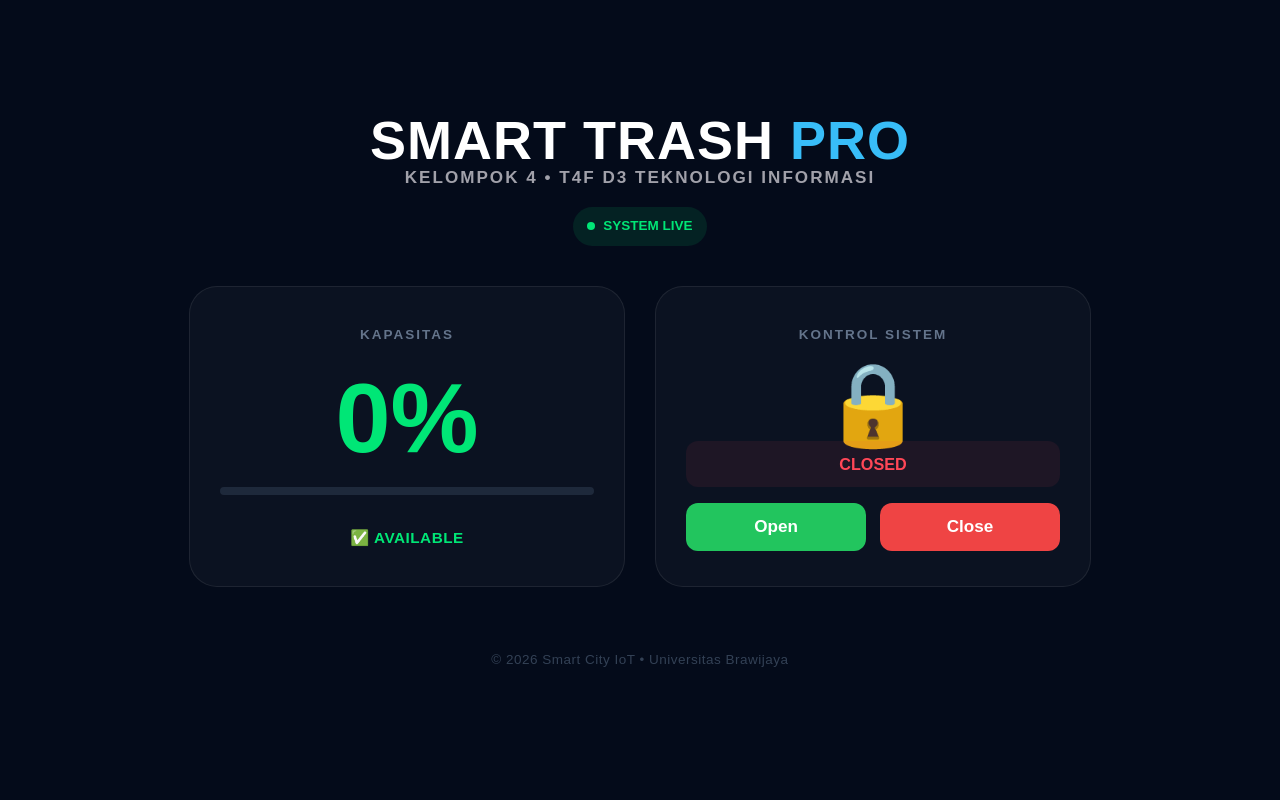
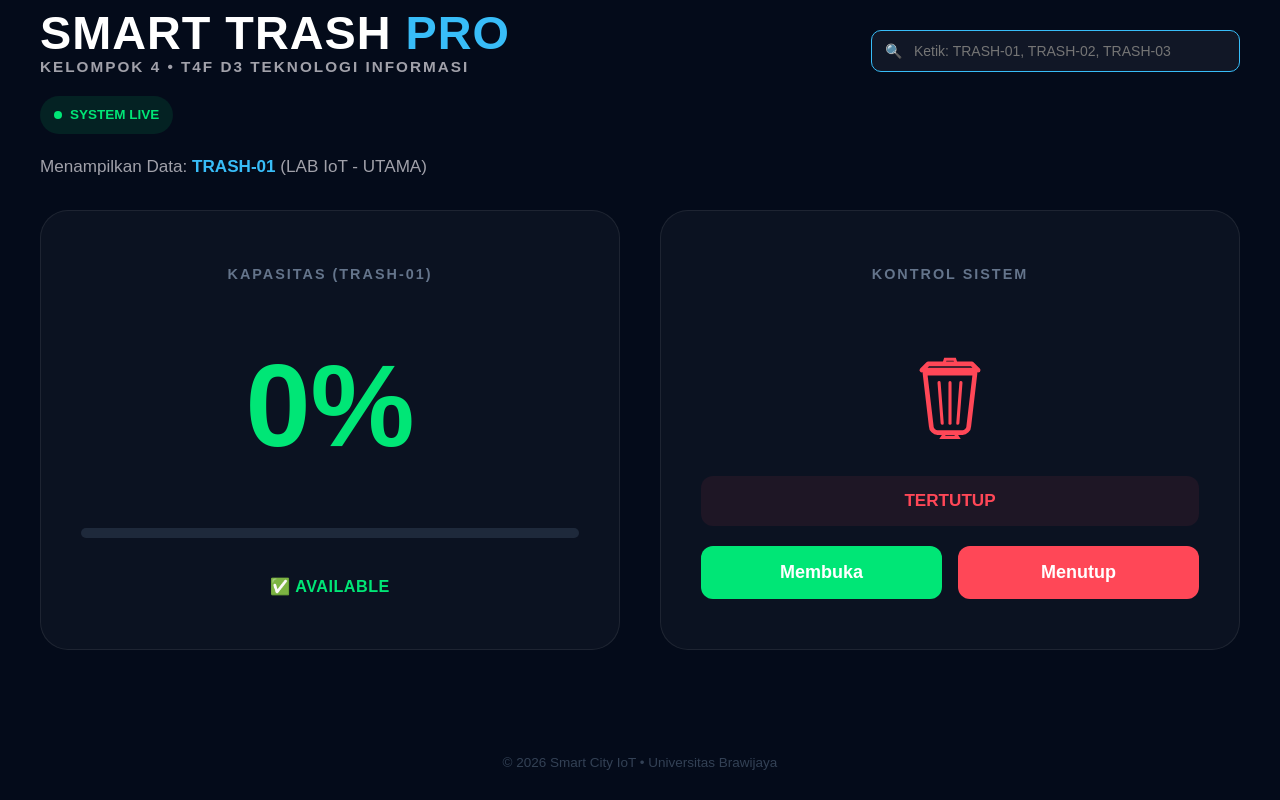
Before and after one commit to hijjazkuykuy-devprob/dashboard-sampah, a React (Vite) app: page / in a window 1280 px wide. Built offline with nearby package versions, Linux system fonts and the light colour scheme; no server answers; the database is empty.

Commit message:
hosting01

```diff
--- a/src/App.jsx
+++ b/src/App.jsx
@@ -1,23 +1,101 @@
-import React, { useEffect, useState } from 'react';
-import { db } from './firebase';
-import { ref, onValue, set } from 'firebase/database';
+import React, { useState, useEffect } from 'react';
+import { initializeApp } from "firebase/app";
+import { getDatabase, ref, onValue, set } from "firebase/database";
+
+// Konfigurasi Firebase asli
+const firebaseConfig = {
+  apiKey: "AIzaSyDA9qLczJ-mwqhelB0pTzE9SybeXBDuXI1",
+  authDomain: "smarttrash-5e85a.firebaseapp.com",
+  databaseURL: "https://smarttrash-5e85a-default-rtdb.firebaseio.com",
+  projectId: "smarttrash-5e85a",
+  storageBucket: "smarttrash-5e85a.firebasestorage.app",
+  messagingSenderId: "716460196564",
+  appId: "1:716460196564:web:a088a9db9c958ff44f141",
+  measurementId: "G-57MDRKQC69"
+};
+
+const app = initializeApp(firebaseConfig);
+const db = getDatabase(app);
 
 function App() {
-  const [kapasitas, setKapasitas] = useState(0);
-  const [statusServo, setStatusServo] = useState(0);
+  // State kanggo moco inputan pencarian
+  const [searchQuery, setSearchQuery] = useState('');
 
+  // Data Real-time Firebase gawe TRASH-01
+  const [firebaseKapasitas, setFirebaseKapasitas] = useState(0);
+  const [firebaseServo, setFirebaseServo] = useState(0);
+
+  // Moco Firebase khusus TRASH-01
   useEffect(() => {
-    onValue(ref(db, 'kapasitas'), (snap) => setKapasitas(snap.val() || 0));
-    onValue(ref(db, 'servo'), (snap) => setStatusServo(snap.val() || 0));
+    const kapasitasRef = ref(db, 'kapasitas');
+    const unsubscribeKapasitas = onValue(kapasitasRef, (snapshot) => {
+      const data = snapshot.val();
+      if (data !== null) setFirebaseKapasitas(Number(data));
+    });
+
+    const servoRef = ref(db, 'servo');
+    const unsubscribeServo = onValue(servoRef, (snapshot) => {
+      const data = snapshot.val();
+      if (data !== null) setFirebaseServo(Number(data));
+    });
+
+    return () => {
+      unsubscribeKapasitas();
+      unsubscribeServo();
+    };
   }, []);
 
-  const handleKontrol = (nilai) => set(ref(db, 'servo'), nilai);
-  const statusColor = kapasitas > 80 ? '#ff4757' : kapasitas > 50 ? '#ffa502' : '#00e676';
+  // MASTER DATA: Daftar Tempat Sampah (Dosen bakal seneng ndelok iki)
+  const daftarTempatSampah = [
+    {
+      id: 'TRASH-01',
+      lokasi: 'LAB IoT - UTAMA',
+      kapasitas: firebaseKapasitas, // Gantungno langsung teko Firebase
+      servo: firebaseServo,         // Gantungno langsung teko Firebase
+      isFirebase: true
+    },
+    {
+      id: 'TRASH-02',
+      lokasi: 'KORIDOR GEDUNG D3',
+      kapasitas: 45, // Data simulasi statis
+      servo: 0,
+      isFirebase: false
+    },
+    {
+      id: 'TRASH-03',
+      lokasi: 'LAB KOMPUTER 2',
+      kapasitas: 85, // Data simulasi statis (Kondisi Kebek/Abang)
+      servo: 1,
+      isFirebase: false
+    }
+  ];
+
+  // Logic nyaring data adhedhasar apa sing diketik user
+  const dataTerpilih = daftarTempatSampah.find(
+    trash => trash.id.toLowerCase() === searchQuery.trim().toLowerCase()
+  ) || daftarTempatSampah[0]; // Yen gak ketemu utawa kosong, default balik nang TRASH-01
+
+  // Fungsi tombol kontrol servo
+  const handleKontrol = (nilai) => {
+    if (dataTerpilih.isFirebase) {
+      set(ref(db, 'servo'), nilai)
+        .then(() => console.log("Firebase servo diupdate ke: " + nilai))
+        .catch((err) => console.error(err));
+    } else {
+      // Gak ngaruh nang Firebase lek milih tong sampah simulasi liyane
+      alert(`Simulasi: Mengirim perintah servo ${nilai === 1 ? 'BUKA' : 'TUTUP'} ke ${dataTerpilih.id}`);
+    }
+  };
+
+  const statusColor = dataTerpilih.kapasitas > 80 ? '#ff4757' : dataTerpilih.kapasitas > 50 ? '#ffa502' : '#00e676';
 
   return (
     <div style={containerStyle}>
       <div style={contentWrapper}>
+
+        {/* HEADER */}
         <header style={headerStyle}>
+          <div style={headerLeft}>
             <h1 style={mainTitle}>
               <span style={{ color: '#ffffff' }}>SMART TRASH</span> <span style={{ color: '#38bdf8' }}>PRO</span>
             </h1>
@@ -25,25 +103,67 @@ function App() {
             <div style={onlineBadge}>
               <span style={pulsingDot}></span> SYSTEM LIVE
             </div>
+          </div>
+
+          {/* BAR PENCARIAN SAIKI WIS FUNGSI COK */}
+          <div style={searchContainer}>
+            <span style={searchIcon}>🔍</span>
+            <input
+              type="text"
+              value={searchQuery}
+              onChange={(e) => setSearchQuery(e.target.value)}
+              placeholder="Ketik: TRASH-01, TRASH-02, TRASH-03"
+              style={searchInput}
+            />
+          </div>
         </header>
 
+        {/* SUB-INFO INDIKATOR ID SING LAGI AKTIF */}
+        <div style={idIndicator}>
+          Menampilkan Data: <strong style={{color: '#38bdf8'}}>{dataTerpilih.id}</strong> ({dataTerpilih.lokasi})
+        </div>
+
+        {/* UTAMA GRID */}
         <main style={mainGrid}>
           <section style={fixedCard}>
-            <p style={cardLabel}>KAPASITAS</p>
-            <div style={{ ...valueDisplay, color: statusColor }}>{kapasitas}%</div>
+            <p style={cardLabel}>KAPASITAS ({dataTerpilih.id})</p>
+            <div style={{ ...valueDisplay, color: statusColor }}>{dataTerpilih.kapasitas}%</div>
             <div style={progressBase}>
-              <div style={{ ...progressFill, width: `${kapasitas}%`, backgroundColor: statusColor }}></div>
+              <div style={{ ...progressFill, width: `${Math.min(dataTerpilih.kapasitas, 100)}%`, backgroundColor: statusColor }}></div>
             </div>
-            <p style={{ ...statusText, color: statusColor }}>{kapasitas > 80 ? '⚠️ FULL' : '✅ AVAILABLE'}</p>
+            <p style={{ ...statusText, color: statusColor }}>{dataTerpilih.kapasitas > 80 ? '⚠️ FULL' : '✅ AVAILABLE'}</p>
           </section>
 
           <section style={fixedCard}>
             <p style={cardLabel}>KONTROL SISTEM</p>
-            <div style={iconBox}>{statusServo === 1 ? '🔓' : '🔒'}</div>
-            <div style={statusBadge(statusServo)}>{statusServo === 1 ? 'OPEN' : 'CLOSED'}</div>
+
+            <div style={iconBox}>
+              {dataTerpilih.servo === 1 ? (
+                <svg xmlns="http://www.w3.org/2000/svg" viewBox="0 0 64 64" width="100" height="100">
+                  <path d="M14 16 L32 6 L50 14 L14 16" fill="none" stroke="#00e676" strokeWidth="3" strokeLinecap="round" strokeLinejoin="round"/>
+                  <path d="M18 22 L21 54 C21 56, 23 58, 25 58 L39 58 C41 58, 43 56, 43 54 L46 22 Z" fill="none" stroke="#00e676" strokeWidth="3" strokeLinejoin="round"/>
+                  <line x1="26" y1="28" x2="28" y2="52" stroke="#00e676" strokeWidth="2" strokeLinecap="round"/>
+                  <line x1="32" y1="28" x2="32" y2="52" stroke="#00e676" strokeWidth="2" strokeLinecap="round"/>
+                  <line x1="38" y1="28" x2="36" y2="52" stroke="#00e676" strokeWidth="2" strokeLinecap="round"/>
+                  <path d="M29 58 L35 58 L37 61 L27 61 Z" fill="none" stroke="#00e676" strokeWidth="2"/>
+                </svg>
+              ) : (
+                <svg xmlns="http://www.w3.org/2000/svg" viewBox="0 0 64 64" width="100" height="100">
+                  <path d="M14 18 L50 18 L46 14 L18 14 Z" fill="none" stroke="#ff4757" strokeWidth="3" strokeLinejoin="round"/>
+                  <path d="M28 14 L36 14 L35 11 L29 11 Z" fill="none" stroke="#ff4757" strokeWidth="2"/>
+                  <path d="M16 20 L20 54 C20 56, 22 58, 24 58 L40 58 C42 58, 44 56, 44 54 L48 20 Z" fill="none" stroke="#ff4757" strokeWidth="3" strokeLinejoin="round"/>
+                  <line x1="25" y1="26" x2="27" y2="52" stroke="#ff4757" strokeWidth="2" strokeLinecap="round"/>
+                  <line x1="32" y1="26" x2="32" y2="52" stroke="#ff4757" strokeWidth="2" strokeLinecap="round"/>
+                  <line x1="39" y1="26" x2="37" y2="52" stroke="#ff4757" strokeWidth="2" strokeLinecap="round"/>
+                  <path d="M29 58 L35 58 L37 61 L27 61 Z" fill="none" stroke="#ff4757" strokeWidth="2"/>
+                </svg>
+              )}
+            </div>
+
+            <div style={statusBadge(dataTerpilih.servo)}>{dataTerpilih.servo === 1 ? 'TERBUKA' : 'TERTUTUP'}</div>
             <div style={buttonGroup}>
-              <button onClick={() => handleKontrol(1)} style={btnOpen}>Open</button>
-              <button onClick={() => handleKontrol(0)} style={btnClose}>Close</button>
+              <button onClick={() => handleKontrol(1)} style={btnOpen}>Membuka</button>
+              <button onClick={() => handleKontrol(0)} style={btnClose}>Menutup</button>
             </div>
           </section>
         </main>
@@ -53,154 +173,32 @@ function App() {
   );
 }
 
-// --- CSS IN JS YANG SUDAH DIRAPIKAN TOTAL ---
-const containerStyle = {
-  width: '100%',
-  minHeight: '100vh',
-  background: '#040b1a',
-  color: '#ffffff',
-  fontFamily: "sans-serif",
-  margin: 0,
-  padding: 0,
-  display: 'flex',
-  flexDirection: 'column',
-  alignItems: 'center',
-  justifyContent: 'center',   // Menjaga seluruh dashboard seimbang di tengah layar (vertikal)
-  overflowX: 'hidden',
-  boxSizing: 'border-box'
-};
-
-const contentWrapper = {
-  width: '100%',
-  maxWidth: '950px',         // Lebar maksimal grid diperkecil sedikit agar visualnya lebih padat
-  padding: '40px 24px',
-  boxSizing: 'border-box',
-  display: 'flex',
-  flexDirection: 'column',
-  alignItems: 'center'
-};
-
-const headerStyle = {
-  textAlign: 'center',
-  marginBottom: '40px',
-  display: 'flex',
-  flexDirection: 'column',
-  alignItems: 'center',
-  width: '100%'
-};
-
-const mainTitle = {
-  fontSize: 'clamp(2.2rem, 5vw, 3rem)',
-  fontWeight: '900',
-  margin: '0 0 12px 0',       // Mengurangi margin bawah judul agar teks kelompok tidak terlalu jauh
-  letterSpacing: '1px'
-};
-
-const kelompokText = {
-  fontSize: '0.95rem',
-  color: '#a1a1aa',
-  letterSpacing: '2px',
-  margin: '0 0 16px 0',       // Mengunci jarak yang rapi menuju badge live
-  fontWeight: '600',
-  textAlign: 'center'
-};
-
-const onlineBadge = {
-  display: 'inline-flex',
-  alignItems: 'center',
-  gap: '8px',
-  padding: '6px 14px',
-  background: 'rgba(0, 230, 118, 0.1)',
-  borderRadius: '100px',
-  color: '#00e676',
-  fontSize: '0.75rem',
-  fontWeight: 'bold',
-  margin: '0'                 // Reset margin otomatis agar konstan di tengah
-};
-
+// --- CSS STYLES ---
+const containerStyle = { width: '100vw', minHeight: '100vh', background: '#040b1a', color: '#ffffff', fontFamily: "sans-serif", margin: 0, padding: 0, display: 'flex', flexDirection: 'column', alignItems: 'center', justifyContent: 'center', overflowX: 'hidden', boxSizing: 'border-box' };
+const contentWrapper = { width: '100%', maxWidth: '1300px', padding: '20px 40px 60px 40px', boxSizing: 'border-box', display: 'flex', flexDirection: 'column', alignItems: 'center' };
+const headerStyle = { display: 'flex', justifyContent: 'space-between', alignItems: 'flex-start', width: '100%', marginBottom: '20px', flexWrap: 'nowrap' };
+const headerLeft = { display: 'flex', flexDirection: 'column', alignItems: 'flex-start' };
+const mainTitle = { fontSize: '2.6rem', fontWeight: '900', margin: '0 0 8px 0', letterSpacing: '1px' };
+const kelompokText = { fontSize: '0.85rem', color: '#a1a1aa', letterSpacing: '2px', margin: '0 0 16px 0', fontWeight: '600' };
+const onlineBadge = { display: 'inline-flex', alignItems: 'center', gap: '8px', padding: '6px 14px', background: 'rgba(0, 230, 118, 0.1)', borderRadius: '100px', color: '#00e676', fontSize: '0.75rem', fontWeight: 'bold' };
 const pulsingDot = { width: '8px', height: '8px', background: '#00e676', borderRadius: '50%' };
-
-const mainGrid = {
-  display: 'grid',
-  width: '100%',
-  gap: '30px',
-  gridTemplateColumns: 'repeat(auto-fit, minmax(340px, 1fr))',
-  boxSizing: 'border-box',
-  alignItems: 'stretch'       // MEMAKSA kedua kartu memiliki tinggi yang sama persis
-};
-
-const fixedCard = {
-  background: 'rgba(255, 255, 255, 0.03)',
-  border: '1px solid rgba(255, 255, 255, 0.08)',
-  borderRadius: '28px',       // Kelengkungan sudut diperhalus agar lebih modern
-  padding: '35px 30px',
-  textAlign: 'center',
-  display: 'flex',
-  flexDirection: 'column',
-  justifyContent: 'space-between', // Membagi ruang atas-tengah-bawah secara adil
-  boxSizing: 'border-box'
-};
-
-const cardLabel = {
-  fontSize: '0.75rem',
-  color: '#64748b',
-  letterSpacing: '2px',
-  fontWeight: '700',
-  margin: '0 0 20px 0'
-};
-
-const valueDisplay = {
-  fontSize: '5.5rem',
-  fontWeight: '900',
-  lineHeight: '1',
-  flex: '1',                  // Mengambil sisa ruang tengah agar sejajar secara horizontal
-  display: 'flex',
-  alignItems: 'center',
-  justifyContent: 'center'
-};
-
-const iconBox = {
-  fontSize: '4.5rem',
-  flex: '1',
-  display: 'flex',
-  alignItems: 'center',
-  justifyContent: 'center'
-};
-
-const progressBase = {
-  width: '100%',
-  height: '8px',              // Ketebalan progress bar dibuat lebih tipis & clean
-  background: '#1e293b',
-  borderRadius: '10px',
-  overflow: 'hidden',
-  margin: '20px 0'
-};
-
+const searchContainer = { position: 'relative', display: 'flex', alignItems: 'center', marginTop: '10px' };
+const searchIcon = { position: 'absolute', left: '14px', fontSize: '14px' };
+const searchInput = { background: 'rgba(255, 255, 255, 0.05)', border: '1px solid #38bdf8', borderRadius: '10px', padding: '12px 15px 12px 42px', color: '#ffffff', fontSize: '14px', width: '310px', outline: 'none' };
+const idIndicator = { width: '100%', textAlign: 'left', marginBottom: '30px', fontSize: '0.95rem', color: '#a1a1aa' };
+const mainGrid = { display: 'grid', width: '100%', gap: '40px', gridTemplateColumns: '1fr 1fr', boxSizing: 'border-box' };
+const fixedCard = { background: 'rgba(255, 255, 255, 0.03)', border: '1px solid rgba(255, 255, 255, 0.08)', borderRadius: '28px', padding: '50px 40px', textAlign: 'center', display: 'flex', flexDirection: 'column', justifyContent: 'space-between', boxSizing: 'border-box', minHeight: '440px' };
+const cardLabel = { fontSize: '0.8rem', color: '#64748b', letterSpacing: '2px', fontWeight: '700', margin: '0 0 20px 0' };
+const valueDisplay = { fontSize: '6.5rem', fontWeight: '900', lineHeight: '1', flex: '1', display: 'flex', alignItems: 'center', justifyContent: 'center' };
+const iconBox = { flex: '1', display: 'flex', alignItems: 'center', justifyContent: 'center', margin: '30px 0' };
+const progressBase = { width: '100%', height: '10px', background: '#1e293b', borderRadius: '10px', overflow: 'hidden', margin: '25px 0' };
 const progressFill = { height: '100%', transition: '0.8s ease-out' };
-
-const statusText = {
-  fontSize: '0.85rem',
-  fontWeight: '700',
-  margin: '10px 0 0 0',
-  letterSpacing: '0.5px'
-};
-
-const statusBadge = (s) => ({
-  width: '100%',              // Dibuat lebar penuh agar sejajar rapi dengan tombol di bawahnya
-  padding: '10px 0',
-  borderRadius: '12px',
-  fontSize: '0.9rem',
-  fontWeight: '700',
-  background: s === 1 ? 'rgba(0, 230, 118, 0.08)' : 'rgba(255, 71, 87, 0.08)',
-  color: s === 1 ? '#00e676' : '#ff4757',
-  marginBottom: '16px',
-  boxSizing: 'border-box'
-});
-
-const buttonGroup = { display: 'grid', gridTemplateColumns: '1fr 1fr', gap: '14px', width: '100%' };
-const baseBtn = { padding: '14px', border: 'none', borderRadius: '12px', color: 'white', fontSize: '0.95rem', fontWeight: '700', cursor: 'pointer', transition: '0.2s' };
-const btnOpen = { ...baseBtn, background: '#22c55e' };
-const btnClose = { ...baseBtn, background: '#ef4444' };
-const footerStyle = { marginTop: '60px', color: '#334155', fontSize: '0.75rem', textAlign: 'center', width: '100%', letterSpacing: '0.5px' };
+const statusText = { fontSize: '0.9rem', fontWeight: '700', margin: '10px 0 0 0', letterSpacing: '0.5px' };
+const statusBadge = (s) => ({ width: '100%', padding: '12px 0', borderRadius: '12px', fontSize: '0.95rem', fontWeight: '700', background: s === 1 ? 'rgba(0, 230, 118, 0.08)' : 'rgba(255, 71, 87, 0.08)', color: s === 1 ? '#00e676' : '#ff4757', marginBottom: '20px' });
+const buttonGroup = { display: 'grid', gridTemplateColumns: '1fr 1fr', gap: '16px', width: '100%' };
+const baseBtn = { padding: '16px', border: 'none', borderRadius: '12px', color: 'white', fontSize: '1rem', fontWeight: '700', cursor: 'pointer', transition: '0.2s' };
+const btnOpen = { ...baseBtn, background: '#00e676' };
+const btnClose = { ...baseBtn, background: '#ff4757' };
+const footerStyle = { marginTop: '100px', color: '#334155', fontSize: '0.75rem', textAlign: 'center', width: '100%' };
 
 export default App;
```
Lines whose indentation alone changed are shown as unchanged.
